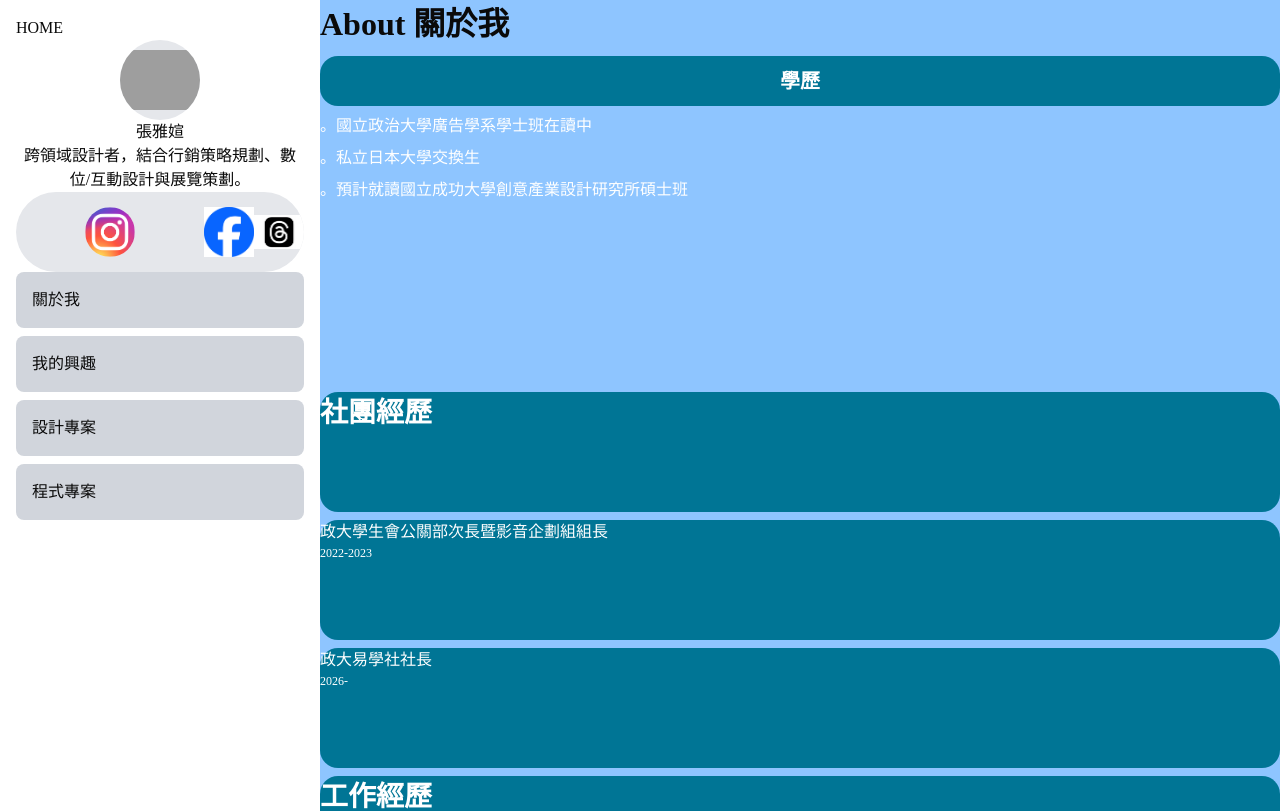
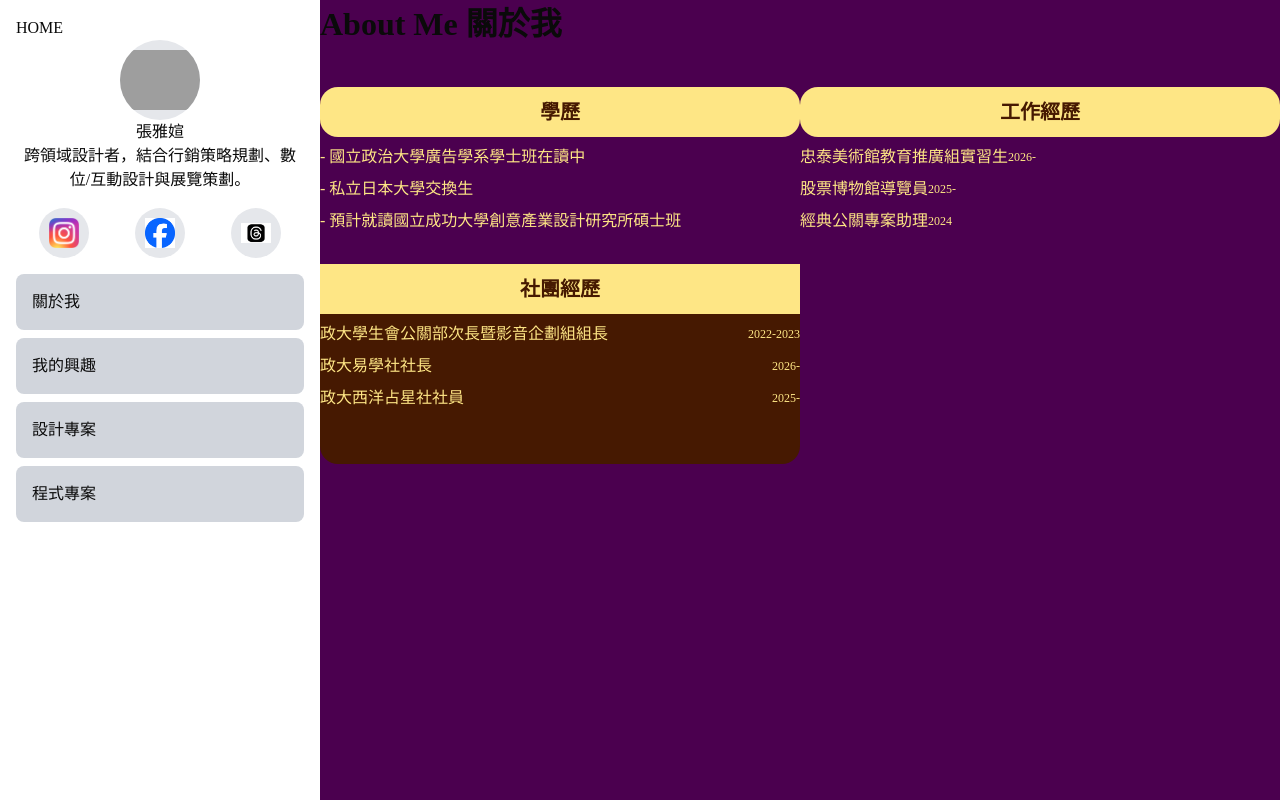
Before and after one commit to athena20021105-beep/110405034-114-2-web-hw1, a Next.js app: page /about in a window 1280 px wide. Shown: the top 811 px of the page. Built offline with nearby package versions, Linux system fonts and the light colour scheme; grey boxes are pictures that could not be loaded.

Commit message:
feat(about color)

```diff
--- a/app/about/page.tsx
+++ b/app/about/page.tsx
@@ -7,7 +7,7 @@ export default function About() {
     <>
       <div className="flex h-full">
         <>
-          <Link href="/about" className="sm:hidden absolute top-2 left-2 bg-white">
+          <Link href="/about" className="sm:hidden absolute top-2 left-2 bg-yellow-950 text-amber-100">
             返回首頁
           </Link>
 
@@ -16,65 +16,72 @@ export default function About() {
           </div>
 
         </>
-        <div className="bg-blue-300 w-full">
-          <div className="text-[32px] font-bold">About 關於我</div>
+        <div className="bg-fuchsia-950 w-full">
+          <div className="text-[32px] font-bold">About Me 關於我</div>
 
-          <div className="justify-around">
+          <div className="flex justify-between w-full h-full">
 
             {/* 左邊 學校*/}
-            <div className="w-full h-full items-start">
-              <div className="justify-start items-start flex-col h-[320px] w-full rounded-4xl mt-2">
-                <div className="text-[20px] font-bold flex justify-center items-center text-white bg-cyan-700 h-[50px] w-full/2 rounded-2xl mt-2">
+            <div className="w-full h-full flex-col items-start">
+
+              <div className="flex justify-center items-start flex-col h-[200px] w-full rounded-4xl mt-2">
+                <div className="text-[20px] font-bold flex justify-center items-center text-amber-950 bg-amber-200 h-[50px] w-full rounded-2xl mt-2">
                   學歷
                 </div>
-                <div className="text-[16px] font-medium text-white mt-2">
-                  。國立政治大學廣告學系學士班在讀中
+                <div className="text-[16px] font-medium text-amber-200 flex justify-center mt-2">
+                  - 國立政治大學廣告學系學士班在讀中
                 </div>
-                <div className="text-[16px] font-medium text-white mt-2">
-                  。私立日本大學交換生
+                <div className="text-[16px] font-medium text-amber-200 flex justify-center mt-2">
+                  - 私立日本大學交換生
                 </div>
-                <div className="text-[16px] font-medium text-white mt-2">
-                  。預計就讀國立成功大學創意產業設計研究所碩士班
+                <div className="text-[16px] font-medium text-amber-200 flex justify-center mt-2">
+                  - 預計就讀國立成功大學創意產業設計研究所碩士班
                 </div>
               </div>
 
-              <div className="text-[28px] font-bold text-white bg-cyan-700 h-[120px] w-full rounded-2xl items-center mt-4">
-                社團經歷
+              <div className=" bg-amber-950 flex-col justify-center items-start h-[200px] w-full rounded-2xl mt-2">
+                <div className="text-[20px] font-bold flex justify-center items-center text-amber-950 bg-amber-200 h-[50px] w-full">
+                  社團經歷
+                </div>
+                <div className="flex justify-between items-center mt-2">
+                  <div className=" text-[16px] font-medium text-amber-200">政大學生會公關部次長暨影音企劃組組長</div>
+                  <div className=" text-[12px] font-light text-amber-200">2022-2023</div>
+                </div>
+                <div className="flex justify-between mt-2">
+                  <div className=" text-[16px] font-medium text-amber-200 flex justify-start items-center">政大易學社社長</div>
+                  <div className=" text-[12px] font-light text-amber-200 flex justify-end items-center">2026-</div>
+                </div>
+                <div className="flex justify-between mt-2">
+                  <div className=" text-[16px] font-medium text-amber-200 flex justify-start items-center">政大西洋占星社社員</div>
+                  <div className=" text-[12px] font-light text-amber-200 flex justify-end items-center">2025-</div>
+                </div>
+
               </div>
 
-              <div className=" bg-cyan-700 h-[120px] w-full rounded-2xl mt-2">
-                <div className=" text-[16px] font-medium text-white justify-start items-center">政大學生會公關部次長暨影音企劃組組長</div>
-                <div className=" text-[12px] font-light text-white justify-end items-center">2022-2023</div>
-              </div>
 
-              <div className=" bg-cyan-700 h-[120px] w-full rounded-2xl mt-2">
-                <div className=" text-[16px] font-medium text-white justify-start items-center">政大易學社社長</div>
-                <div className=" text-[12px] font-light text-white justify-end items-center">2026-</div>
-              </div>
+
 
             </div>
             {/* 右邊 工作*/}
-            <div className="w-full/2 h-full/3 items-start mt-2">
-              <div className="text-[28px] font-bold text-white bg-cyan-700 h-[120px] w-full rounded-2xl mt-2">
+            <div className="flex justify-center items-start flex-col h-[200px] w-full rounded-4xl mt-2">
+                <div className="text-[20px] font-bold flex justify-center items-center text-amber-950 bg-amber-200 h-[50px] w-full rounded-2xl mt-2">
                 工作經歷
+                </div>
+                <div className="flex justify-between mt-2">
+                  <div className=" text-[16px] font-medium text-amber-200 flex justify-start items-center">忠泰美術館教育推廣組實習生</div>
+                  <div className=" text-[12px] font-light text-amber-200 flex justify-end items-center">2026-</div>
+                </div>
+                <div className="flex justify-between mt-2">
+                  <div className=" text-[16px] font-medium text-amber-200 flex justify-start items-center">股票博物館導覽員</div>
+                  <div className=" text-[12px] font-light text-amber-200 flex justify-end items-center">2025-</div>
+                </div>
+                <div className="flex justify-between mt-2">
+                  <div className=" text-[16px] font-medium text-amber-200 flex justify-start items-center">經典公關專案助理</div>
+                  <div className=" text-[12px] font-light text-amber-200 flex justify-end items-center">2024</div>
+                </div>
+
               </div>
 
-              <div className=" bg-cyan-700 h-[120px] w-full rounded-2xl mt-2">
-                <div className=" text-[16px] font-medium text-white justify-start items-center">忠泰美術館教育推廣組實習生</div>
-                <div className=" text-[12px] font-light text-white justify-end items-center">2026-</div>
-              </div>
-
-              <div className=" bg-cyan-700 h-[120px] w-full rounded-2xl mt-2">
-                <div className=" text-[16px] font-medium text-white justify-start items-center">股票博物館導覽員</div>
-                <div className=" text-[12px] font-light text-white justify-end items-center">2025-</div>
-              </div>
-
-              <div className=" bg-cyan-700 h-[120px] w-full rounded-2xl mt-2">
-                <div className=" text-[16px] font-medium text-white justify-start items-center">經典公關專案助理</div>
-                <div className=" text-[12px] font-light text-white justify-end items-center">2024</div>
-              </div>
-
-            </div>
 
 
           </div>
--- a/component/Menu.tsx
+++ b/component/Menu.tsx
@@ -22,21 +22,25 @@ export default function Menu() {
         <div className="text-center">張雅媗</div>
         <div className="text-center">跨領域設計者，結合行銷策略規劃、數位/互動設計與展覽策劃。</div>
 
-        <div className="flex gap-2">
+        <div className="flex gap-8 justify-center m-4">
 
-          <div className="bg-gray-200 w-full h-[80px] rounded-full overflow-hidden flex justify-center items-center m-auto">
+          {/* <div className="w-full h-[80px] rounded-full overflow-hidden flex justify-center items-center m-auto gap-8"> */}
             <div className="bg-gray-200 w-[50px] h-[50px] rounded-full overflow-hidden flex justify-around items-center m-auto">
               <Link href="/https://www.instagram.com/athenachang1105/">
-                <Image src="/IG.webp" alt="Me" width={50} height={50} />
+                <Image src="/IG.webp" alt="Me" width={30} height={30} />
               </Link>
             </div>
+            <div className="bg-gray-200 w-[50px] h-[50px] rounded-full overflow-hidden flex justify-around items-center m-auto">
             <Link href="/https://www.facebook.com/profile.php?id=100002500904193">
-              <Image src="/fb.png" alt="Me" width={50} height={50} />
+              <Image src="/fb.png" alt="Me" width={30} height={30} />
             </Link>
+            </div>
+            <div className="bg-gray-200 w-[50px] h-[50px] rounded-full overflow-hidden flex justify-around items-center m-auto">
             <Link href="/https://www.threads.com/@athenachang1105">
-              <Image src="/Thread.jpg" alt="Me" width={50} height={50} />
+              <Image src="/Thread.jpg" alt="Me" width={30} height={30} />
             </Link>
-          </div>
+            </div>
+          {/* </div> */}
 
 
         </div>
```
